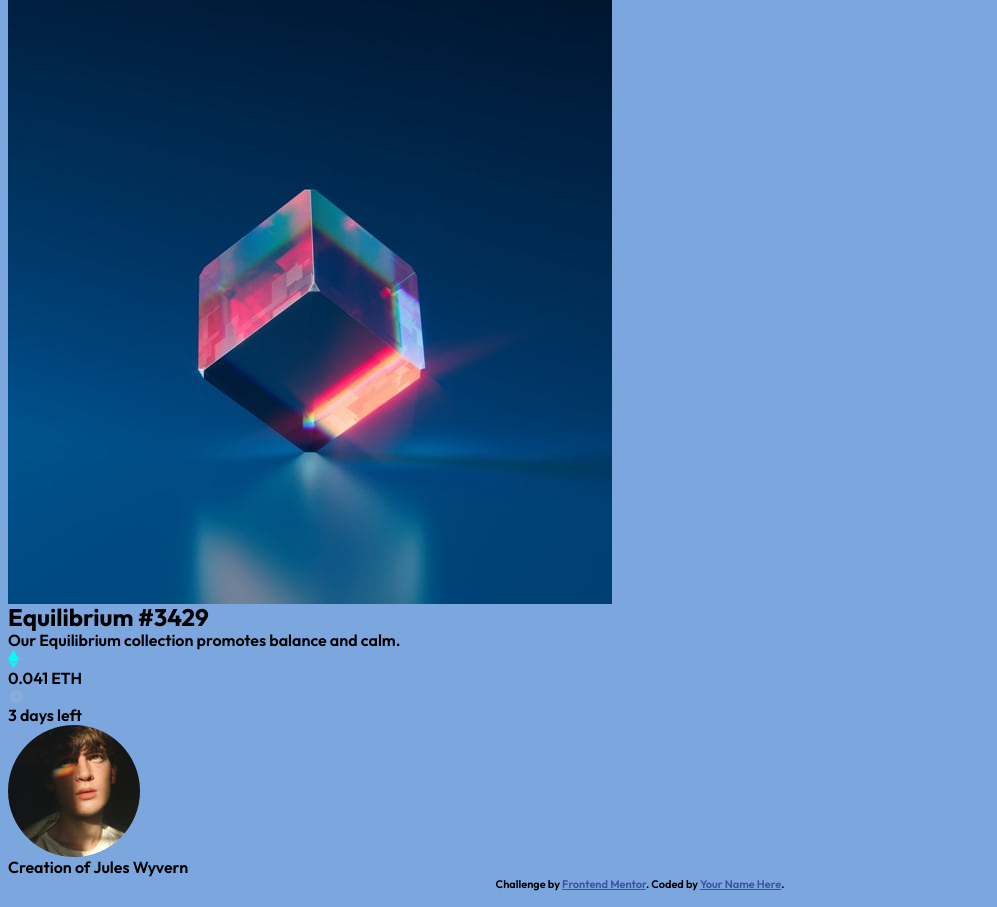
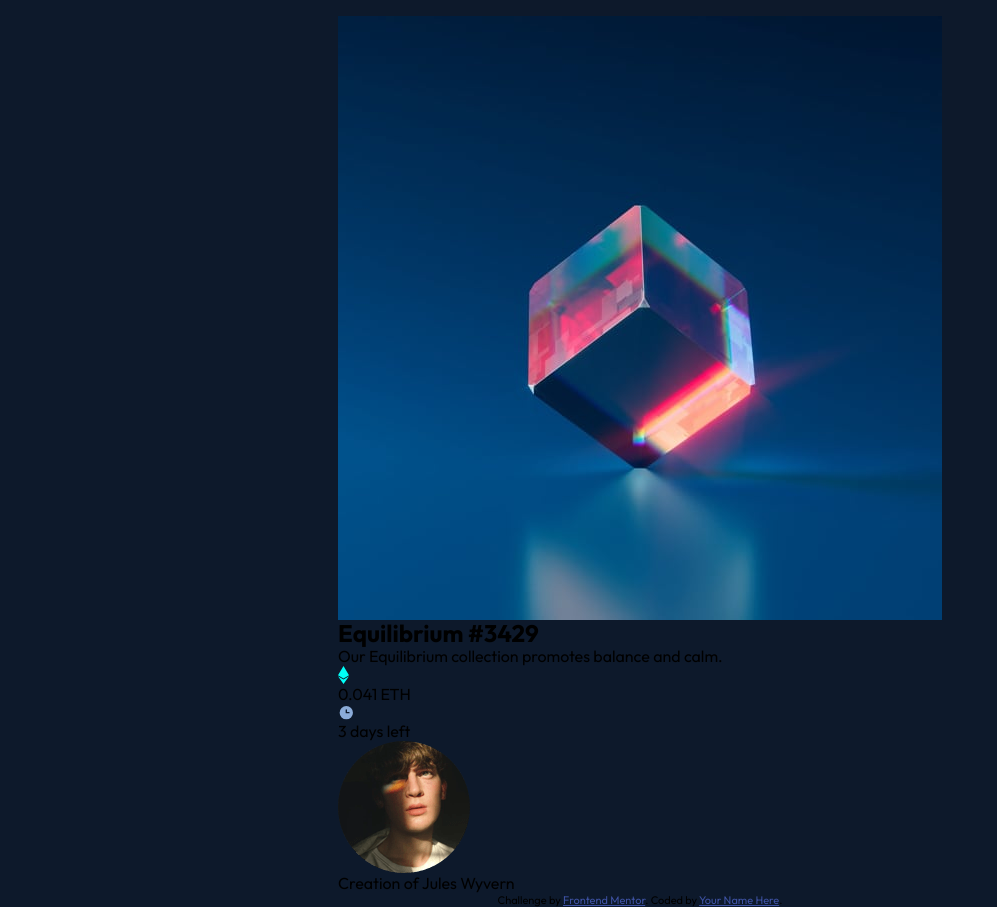
Before and after one commit to NorimNori/NFT-preview-card-component, a plain HTML site: page index.html in a window 1280 px wide. Shown: the whole page, without its empty margins (0-997 px from the left). Drawn offline with Linux system fonts and the light colour scheme.

Commit message:
feat: add mixins partial file and body styles

```diff
--- /dev/null
+++ b/styles/_mixins.scss
@@ -0,0 +1,4 @@
+@mixin centerGrid {
+    display: grid;
+    place-items: center;
+}
--- a/styles/index.scss
+++ b/styles/index.scss
@@ -1,5 +1,6 @@
 @use 'fonts';
 @use 'colors';
+@use 'mixins';
 
 *,
 *::before,
@@ -32,7 +33,12 @@ a:not([class]) {
 }
 
 body {
-    background-color: #7ba6de;
+    @include mixins.centerGrid;
+    grid-template-rows: 1fr auto;
+    height: 100vh;
+    padding: 1rem;
+    margin: 0;
+
+    background-color: colors.$mainBGBlue;
     font-family: 'Outfit', sans-serif;
-    font-weight: 600;
 }
```
Also changed, not shown: styles/index.css.
